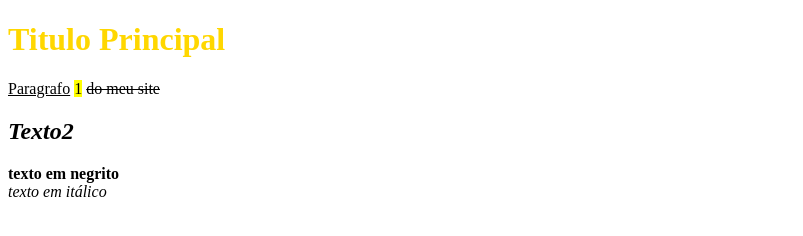
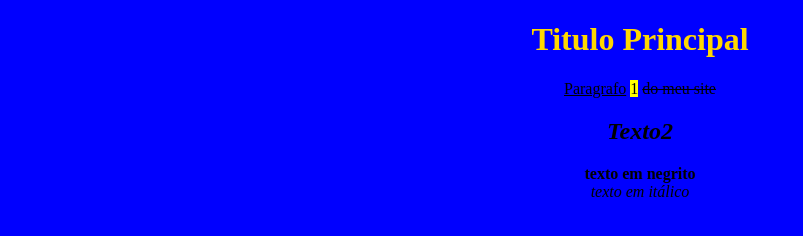
Before and after one commit to romulopena/novoprojeto-1a, a plain HTML site: page index.html in a window 1280 px wide. Shown: the whole page, without its empty margins (0-803 px from the left). Drawn offline with Linux system fonts and the light colour scheme.

Commit message:
css style

```diff
--- a/index.html
+++ b/index.html
@@ -3,6 +3,12 @@
     <head>   <!--Cabeçalho invisível-->
         <meta charset="UTF-8"> <!--PARA OUTRO PAÍS ABRIR EM SEU ALFABETO-->
         <title>RECEBA!!!</title>  <!--TITULO DA ABA OU DA GUIA DO SITE-->
+        <style>
+            body{
+                background-color: blue;
+                text-align: center;
+            }
+        </style>
     </head>
     <body>
         <h1 style="color: gold;">Titulo Principal</h1>
```
